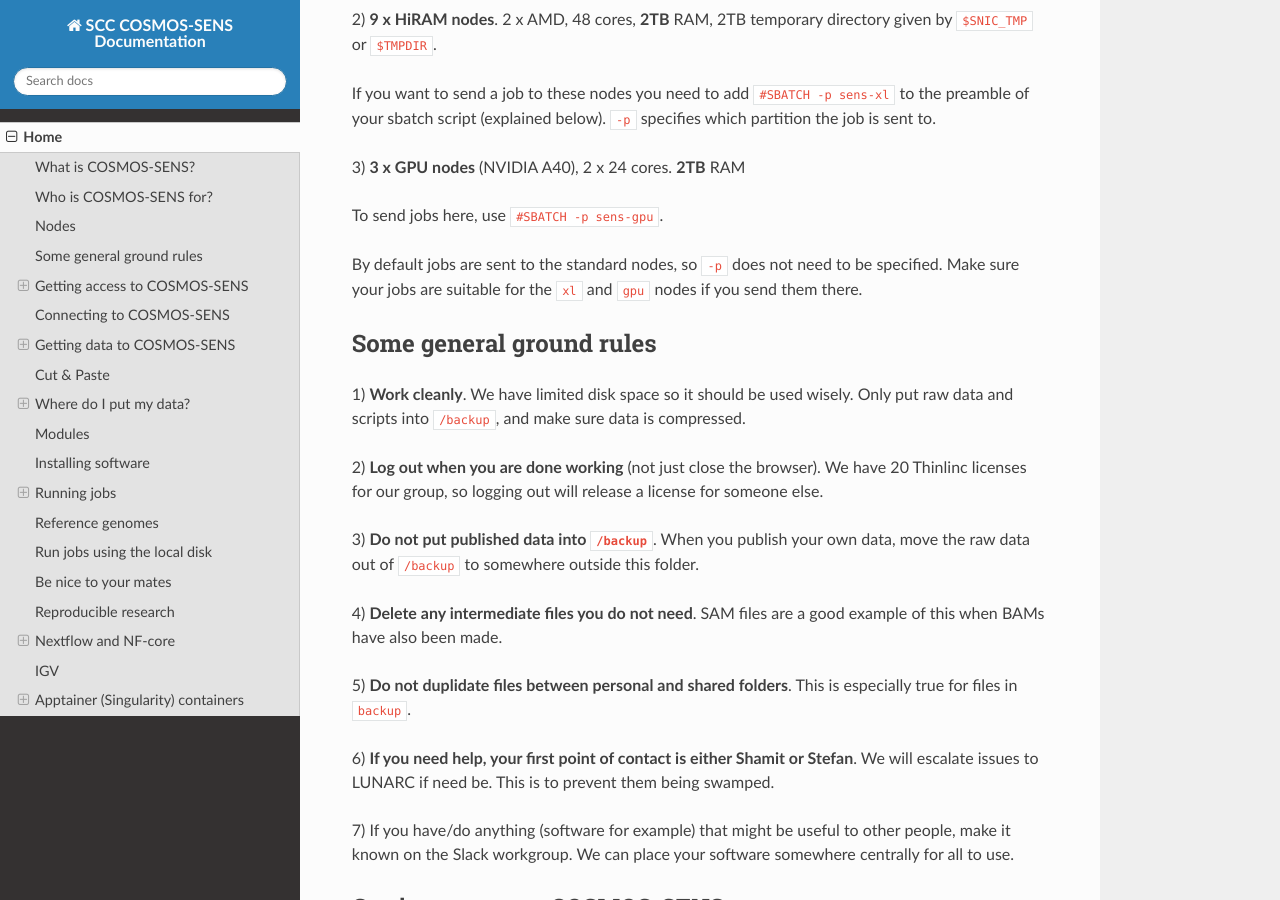
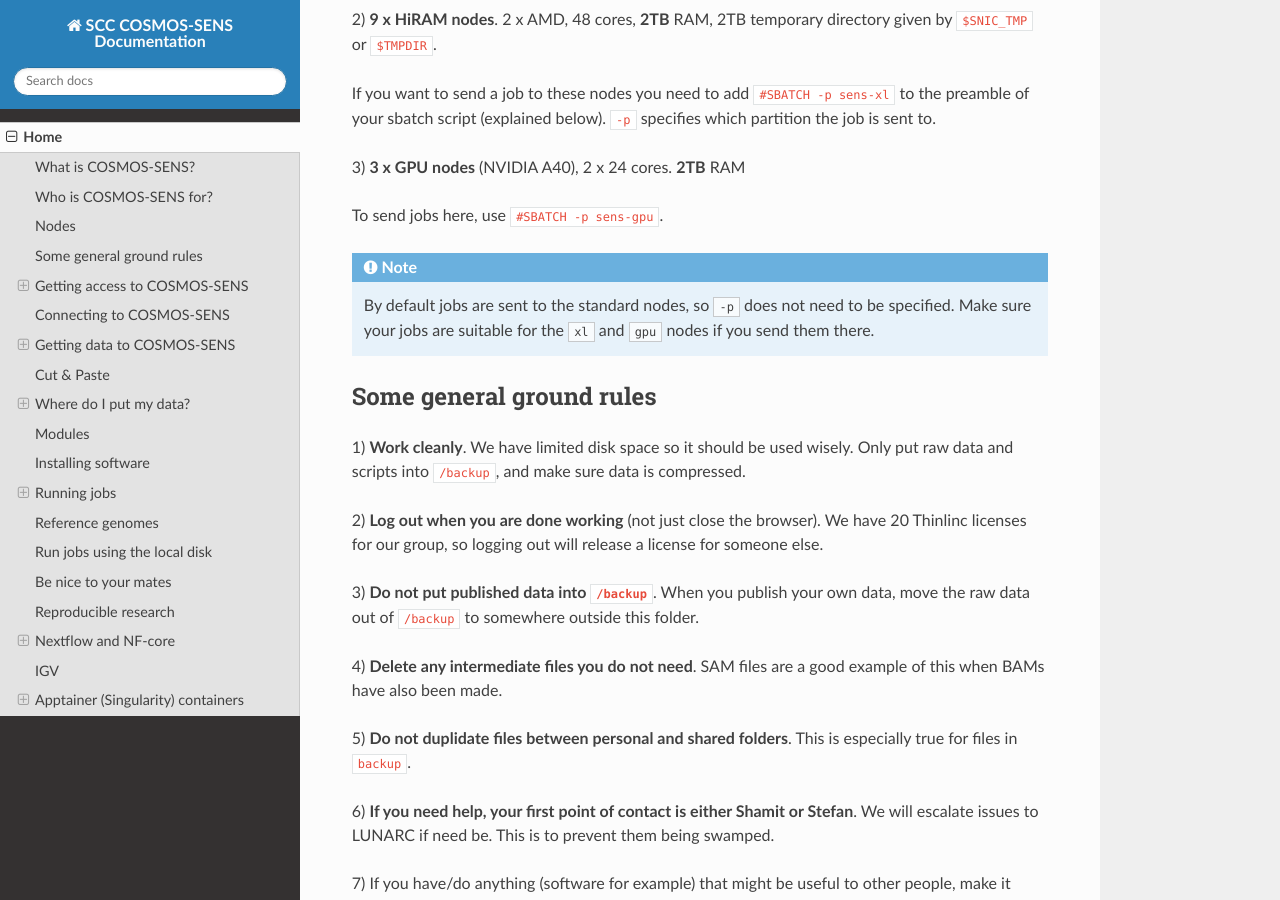
Before and after one commit to sccbioinformatics/SCC_CSENS_docs, an MkDocs documentation site: the page built from docs/index.md, in a window 1280 px wide and 900 px high, scrolled down 963 px. Built offline with MkDocs 1.6.1, drawn with Linux system fonts in a browser that asks for light colours; nearby versions of some CDN libraries.

Commit message:
warning boxes

```diff
--- a/docs/index.md
+++ b/docs/index.md
@@ -29,7 +29,9 @@
 
 To send jobs here, use `#SBATCH -p sens-gpu`.
 
-By default jobs are sent to the standard nodes, so `-p` does not need to be specified. Make sure your jobs are suitable for the `xl` and `gpu` nodes if you send them there.
+
+!!! note inline end
+    By default jobs are sent to the standard nodes, so `-p` does not need to be specified. Make sure your jobs are suitable for the `xl` and `gpu` nodes if you send them there.
 
 ## Some general ground rules
 
@@ -85,7 +87,9 @@
 
 ## Connecting to COSMOS-SENS
 
-**Do not forget to activate your VPN before you try to connect**
+
+!!! note inline end
+    **Do not forget to activate your VPN before you try to connect**
 
 The only way to use COSMOS-SENS is via a web browser where you point it to:
 
@@ -159,7 +163,9 @@
 Intermediate files should be placed outside the backup folder. For example, the output from your pipelines that process fastq files. If you use any of the nf-core pipelines, make sure you delete the `work` folder which is normally full of stuff you don't need. If your own pipeline produces SAM files, delete them afterwards of they have been converted to BAM.
 
 
-**The backup is only for technical issues, it is not intended for file recovery if you do something wrong**. The `/backup` folders are *mirrored* to another drive, so if you delete a file in `/backup` it will also be deleted from the mirror. **We do not take daily/weekly snapshots**.
+
+!!! note inline end
+    **The backup is only for technical issues, it is not intended for file recovery if you do something wrong**. The `/backup` folders are *mirrored* to another drive, so if you delete a file in `/backup` it will also be deleted from the mirror. **We do not take daily/weekly snapshots**.
 
 ## Modules
 Software at LUNARC is organised into modules which are loaded when needed, usually when a job is submitted. a rundown of the module system can be seen [here](https://lunarc-documentation.readthedocs.io/en/latest/manual/manual_modules/), but lets load bowtie2 as an example:
```
